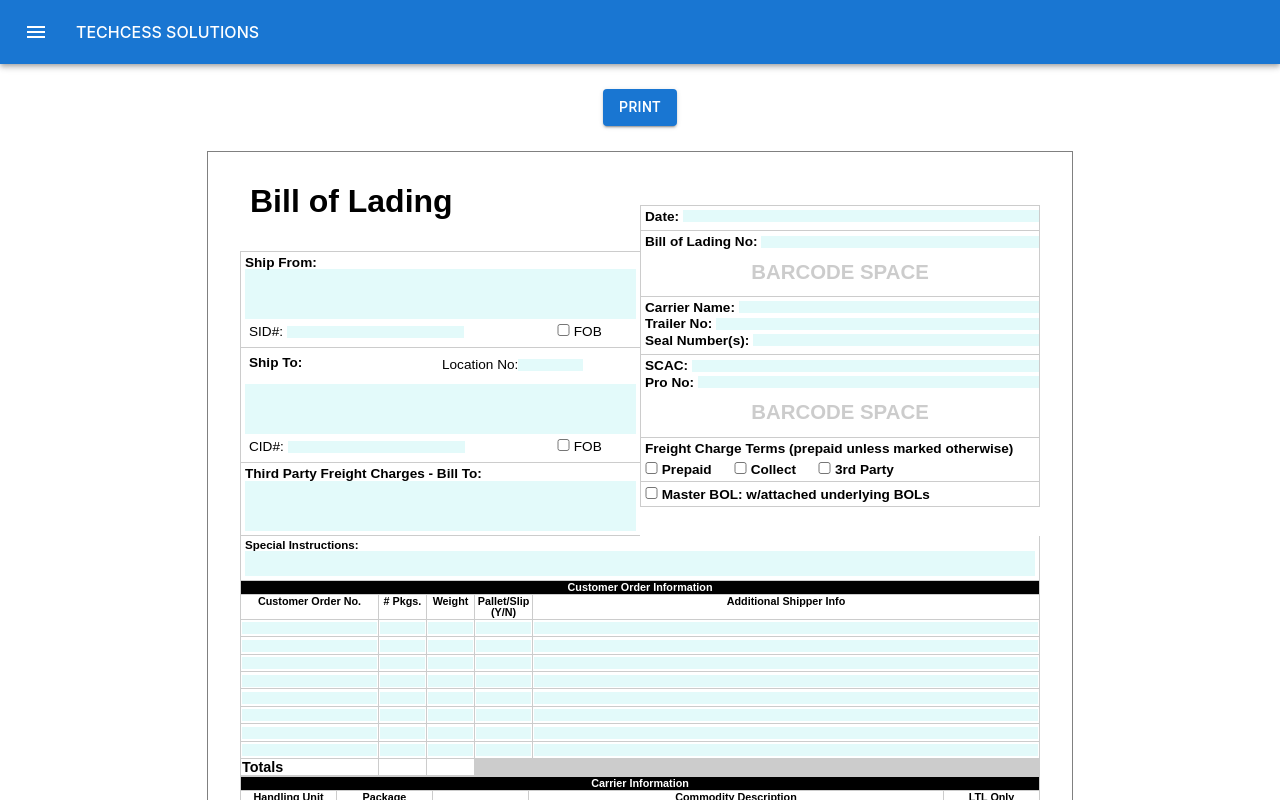
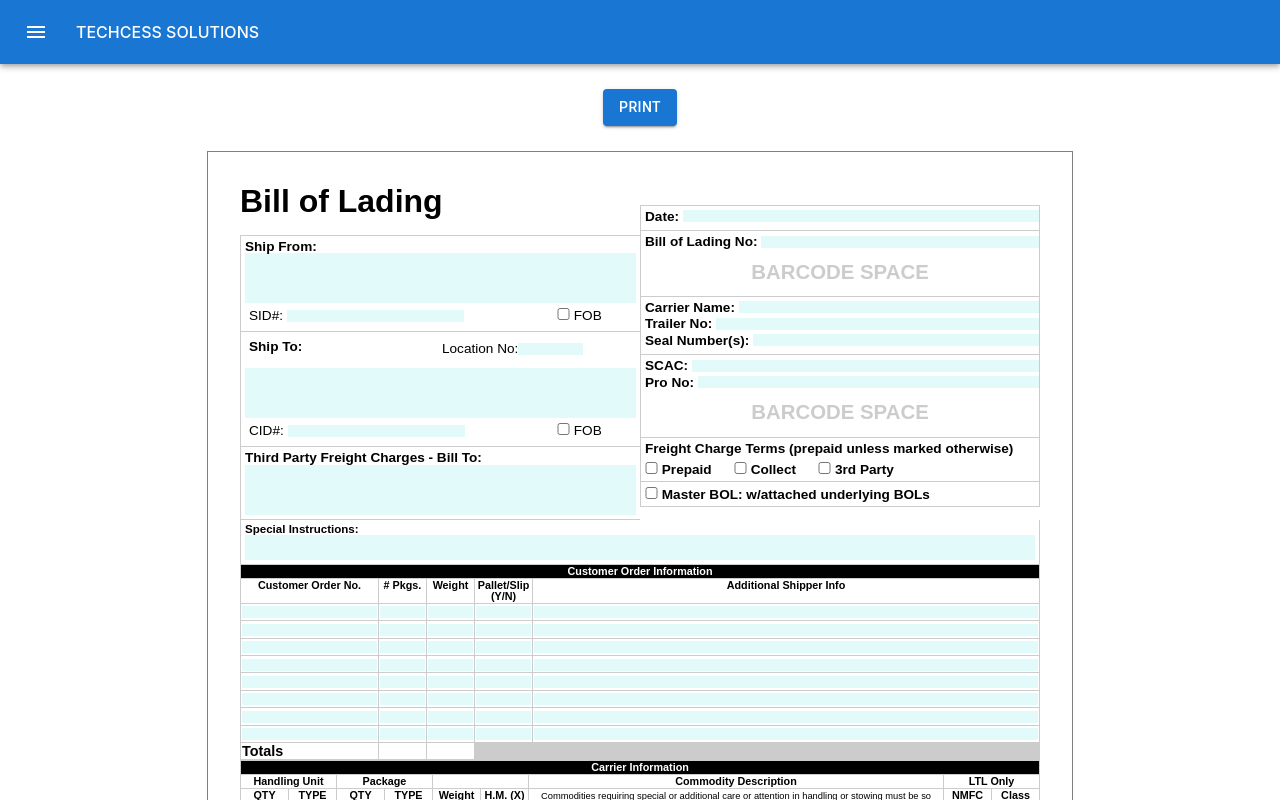
Before and after one commit to ChuangStephanie/TSL_Helper, a React (Vite) app: page /bol in a window 1280 px wide. Shown: the top 800 px of the page. Built offline with nearby package versions, Linux system fonts and the light colour scheme.

Commit message:
lettering changes

```diff
--- a/src/CSS/reset.css
+++ b/src/CSS/reset.css
@@ -3,8 +3,7 @@
    License: none (public domain)
 */
 
-html, body, div, span, applet, object, iframe,
-h1, h2, h3, h4, h5, h6, p, blockquote, pre,
+html, body, div, span, applet, object, iframe, h2, h3, h4, h5, h6, p, blockquote, pre,
 a, abbr, acronym, address, big, cite, code,
 del, dfn, em, img, ins, kbd, q, s, samp,
 small, strike, strong, sub, sup, tt, var,
--- a/src/CSS/styles.css
+++ b/src/CSS/styles.css
@@ -103,6 +103,10 @@ form input, form textarea {
 	font-weight: bold;
 	padding-bottom: 16px;
 	color: #000;
+	margin: 0;
+	padding: 0;
+	border: 0;
+	vertical-align: baseline;
 	}
 
 #headRight h1 {
```
